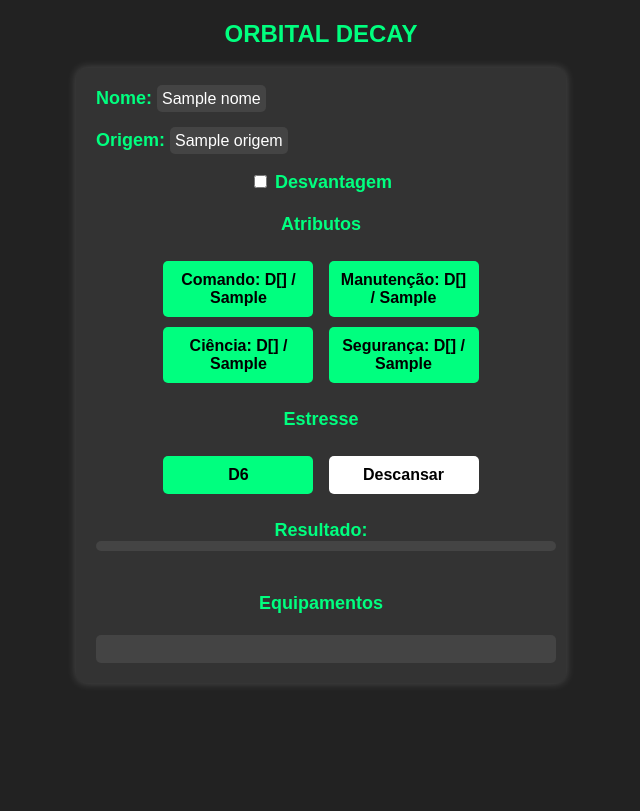
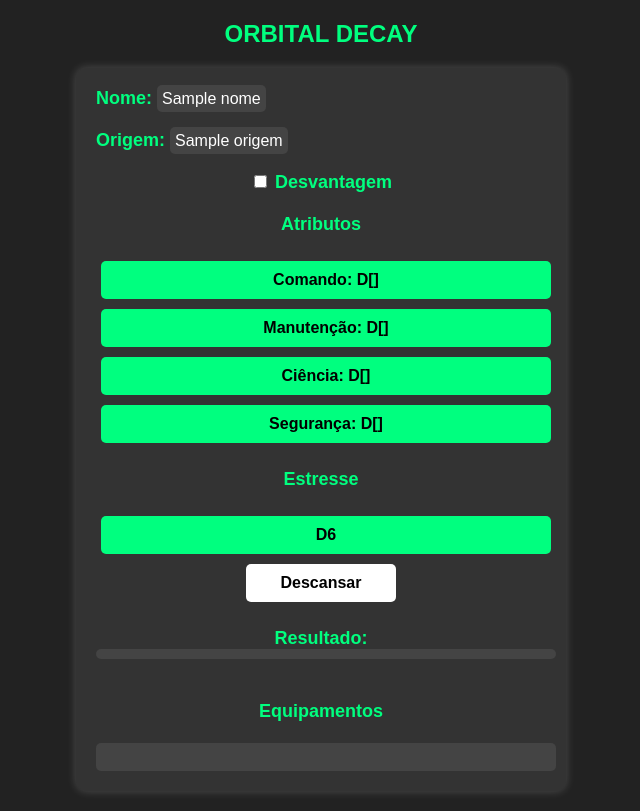
Before and after one commit to rpgzeflorentino/orbitaldecay.github.io, a Flask app: template templates/ficha.html in a window 1280 px wide. Shown: the whole page, without its empty margins (319-959 px from the left). Before the commit the page ends 686 px from the top, so only its background shows below. Run offline with Flask 3, Linux system fonts and the light colour scheme; the template is opened without the code that fills it: most values are stand-ins (such as "Sample title", 1, 10 or a date in 2020).

Commit message:
Update ficha.html

```diff
--- a/templates/ficha.html
+++ b/templates/ficha.html
@@ -57,7 +57,7 @@
 			font-weight: bold;
 			padding: 10px;
 			margin: 5px;
-			width: 150px;
+			width: 100%;
 		}
 
 		.button:hover {
@@ -138,10 +138,10 @@
 
 <center>
   <label class="label">Atributos</label><br><br>
-  <button class="button" type="button" onclick="gerarNumeroAleatorio(max_com_novo)">Comando: D{{ max_com }} / {{ max_com_novo }}</button>
-  <button class="button" type="button" onclick="gerarNumeroAleatorio(max_manu_novo)">Manutenção: D{{ max_manu }} / {{ max_manu_novo }}</button>
-  <button class="button" type="button" onclick="gerarNumeroAleatorio(max_cie_novo)">Ciência: D{{ max_cie }} / {{ max_cie_novo }}</button>
-  <button class="button" type="button" onclick="gerarNumeroAleatorio(max_sec_novo)">Segurança: D{{ max_sec }} / {{ max_sec_novo }}</button>
+  <button class="button" type="button" onclick="gerarNumeroAleatorio(max_com_novo)">Comando: D{{ max_com }}</button>
+  <button class="button" type="button" onclick="gerarNumeroAleatorio(max_manu_novo)">Manutenção: D{{ max_manu }}</button>
+  <button class="button" type="button" onclick="gerarNumeroAleatorio(max_cie_novo)">Ciência: D{{ max_cie }}</button>
+  <button class="button" type="button" onclick="gerarNumeroAleatorio(max_sec_novo)">Segurança: D{{ max_sec }}</button>
 </center>
 
 <script>
```
